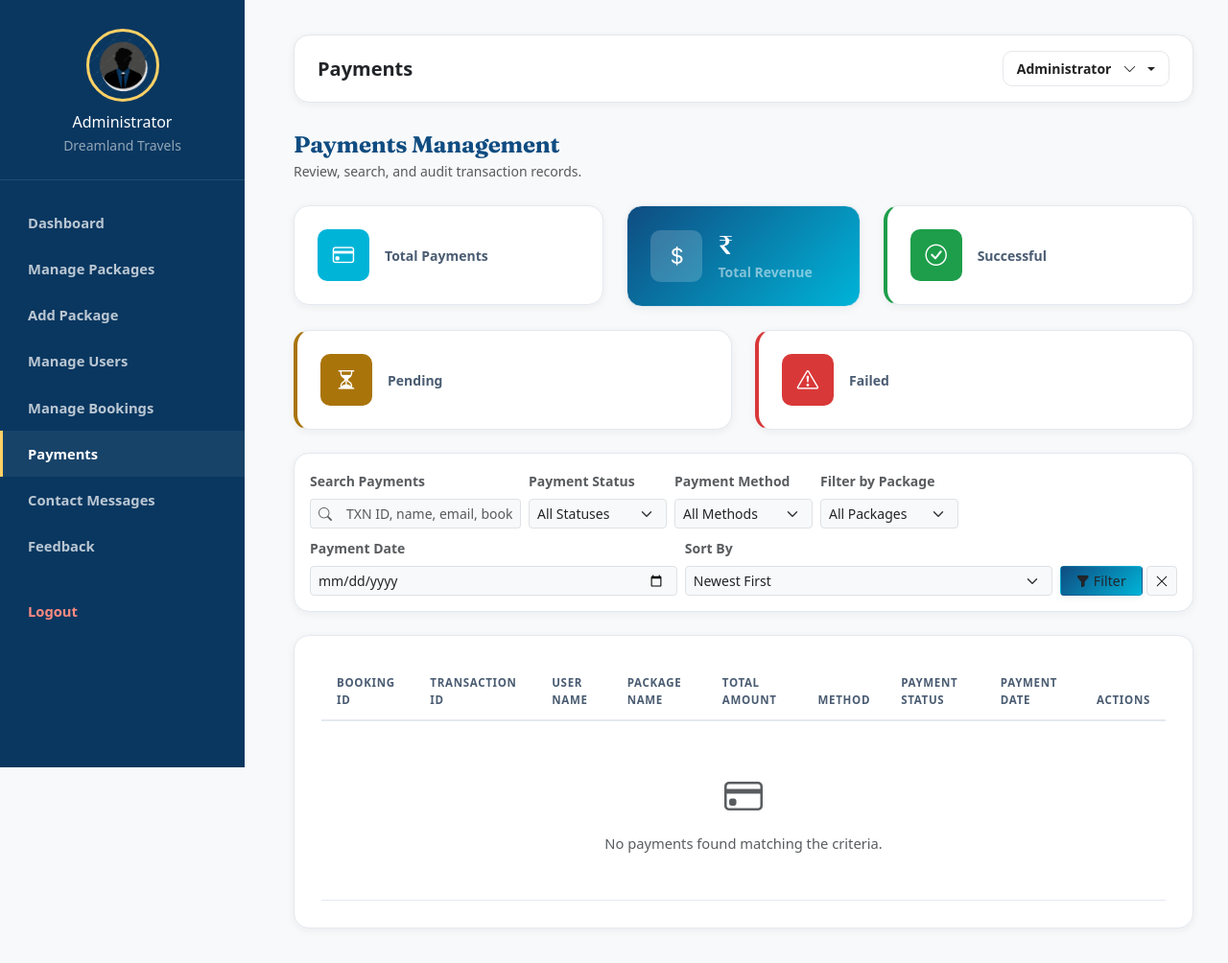
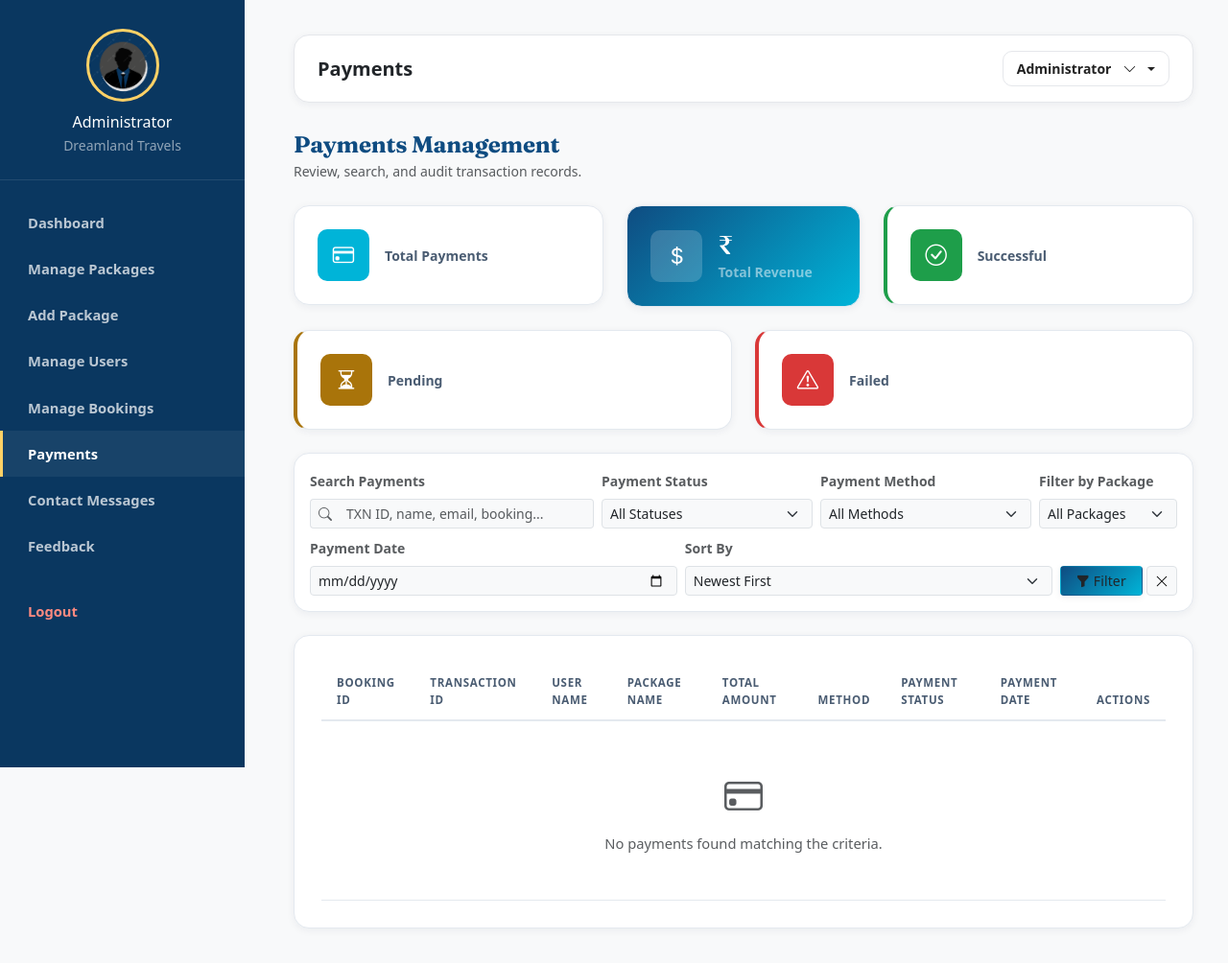
Before and after one commit to Ishan242004/DreamlandTravels, a Django app: template Travels/templates/admin-payments.html in a window 1280 px wide. Shown: the whole page at 96% size. Run offline with Django 5.2, Linux system fonts and the light colour scheme; the template is opened without the code that fills it, so the values that code supplies are empty.

Commit message:
Updated Django project

```diff
--- a/Travels/templates/admin-contact-messages.html
+++ b/Travels/templates/admin-contact-messages.html
@@ -123,14 +123,14 @@
       <!-- Filters & Search -->
       <div class="dash-panel mb-4 p-3">
         <form method="GET" action="{% url 'admin_contact_messages' %}" class="row g-2 align-items-end">
-          <div class="col-md-6">
+          <div class="col-md-5">
             <label class="form-label small fw-semibold text-muted">Search Messages</label>
             <div class="input-group input-group-sm">
               <span class="input-group-text bg-light border-end-0"><i class="bi bi-search text-muted"></i></span>
               <input type="text" name="search" class="form-control border-start-0 bg-light" placeholder="Search by name, email, subject, message content..." value="{{ search_query }}">
             </div>
           </div>
-          <div class="col-md-3">
+          <div class="col-md-2">
             <label class="form-label small fw-semibold text-muted">Status</label>
             <select name="status" class="form-select form-select-sm bg-light">
               <option value="">All Statuses</option>
@@ -139,7 +139,7 @@
               <option value="Replied" {% if status_filter == "Replied" %}selected{% endif %}>Replied</option>
             </select>
           </div>
-          <div class="col-md-4">
+          <div class="col-md-3">
             <label class="form-label small fw-semibold text-muted">Sort By</label>
             <select name="sort" class="form-select form-select-sm bg-light">
               <option value="-created_at" {% if sort_by == "-created_at" %}selected{% endif %}>Newest First</option>
--- a/Travels/templates/admin-feedback.html
+++ b/Travels/templates/admin-feedback.html
@@ -123,7 +123,7 @@
       <!-- Filters & Search -->
       <div class="dash-panel mb-4 p-3">
         <form method="GET" action="{% url 'admin_feedback' %}" class="row g-2 align-items-end">
-          <div class="col-lg-4 col-md-6">
+          <div class="col-lg-3 col-md-6">
             <label class="form-label small fw-semibold text-muted">Search Reviews</label>
             <div class="input-group input-group-sm">
               <span class="input-group-text bg-light border-end-0"><i class="bi bi-search text-muted"></i></span>
@@ -150,7 +150,7 @@
               <option value="1" {% if rating_filter == "1" %}selected{% endif %}>★☆☆☆☆ (1)</option>
             </select>
           </div>
-          <div class="col-lg-1.5 col-md-3 col-sm-6 flex-grow-1">
+          <div class="col-lg-0.5 col-md-2 col-sm-5 flex-grow-1">
             <label class="form-label small fw-semibold text-muted">Sort By</label>
             <select name="sort" class="form-select form-select-sm bg-light">
               <option value="-created_at" {% if sort_by == "-created_at" %}selected{% endif %}>Newest First</option>
--- a/Travels/templates/admin-payments.html
+++ b/Travels/templates/admin-payments.html
@@ -132,23 +132,23 @@
       <!-- Filters & Search -->
       <div class="dash-panel mb-4 p-3">
         <form method="GET" action="{% url 'admin_payments' %}" class="row g-2 align-items-end">
-          <div class="col-lg-3 col-md-6">
+          <div class="col-lg-4 col-md-6">
             <label class="form-label small fw-semibold text-muted">Search Payments</label>
             <div class="input-group input-group-sm">
               <span class="input-group-text bg-light border-end-0"><i class="bi bi-search text-muted"></i></span>
               <input type="text" name="search" class="form-control border-start-0 bg-light" placeholder="TXN ID, name, email, booking..." value="{{ search_query }}">
             </div>
           </div>
-          <div class="col-lg-2 col-md-3 col-sm-6">
+          <div class="col-lg-3 col-md-3 col-sm-6">
             <label class="form-label small fw-semibold text-muted">Payment Status</label>
             <select name="status" class="form-select form-select-sm bg-light">
               <option value="">All Statuses</option>
-              <option value="Successful" {% if status_filter == "Successful" %}selected{% endif %}>Successful</option>
+              <option value="Successful" {%  if status_filter == "Successful" %}selected{% endif %}>Successful</option>
               <option value="Pending" {% if status_filter == "Pending" %}selected{% endif %}>Pending</option>
               <option value="Failed" {% if status_filter == "Failed" %}selected{% endif %}>Failed</option>
             </select>
           </div>
-          <div class="col-lg-2 col-md-3 col-sm-6">
+          <div class="col-lg-3 col-md-3 col-sm-6">
             <label class="form-label small fw-semibold text-muted">Payment Method</label>
             <select name="method" class="form-select form-select-sm bg-light">
               <option value="">All Methods</option>
```
